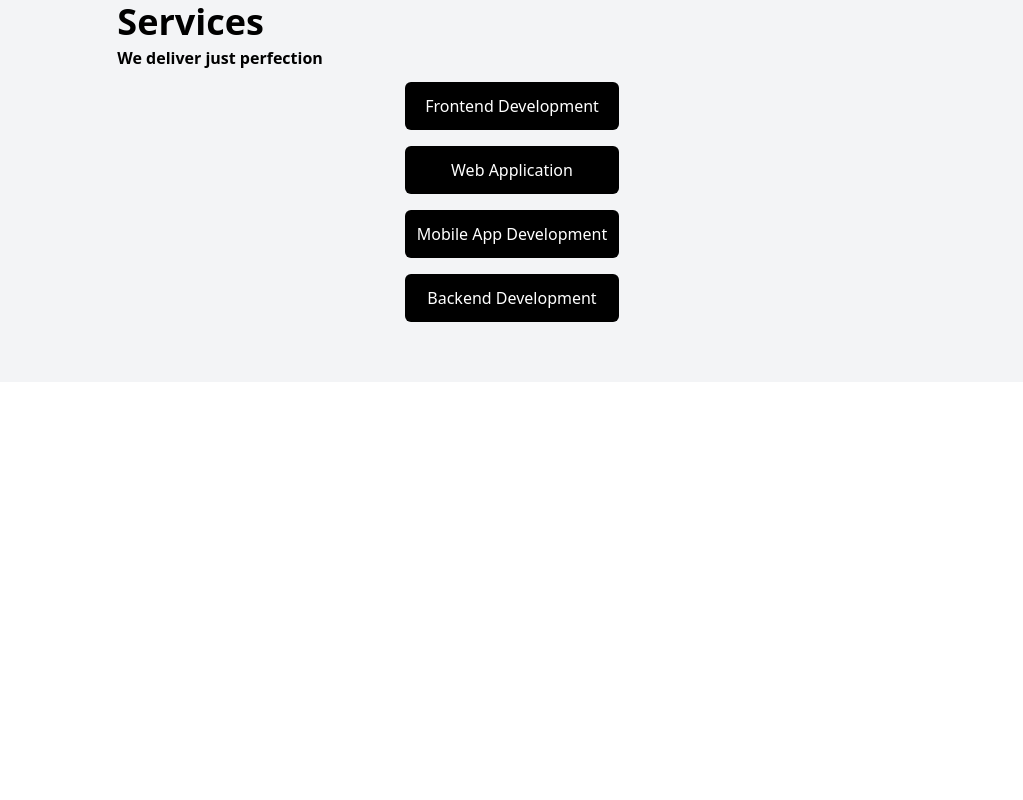
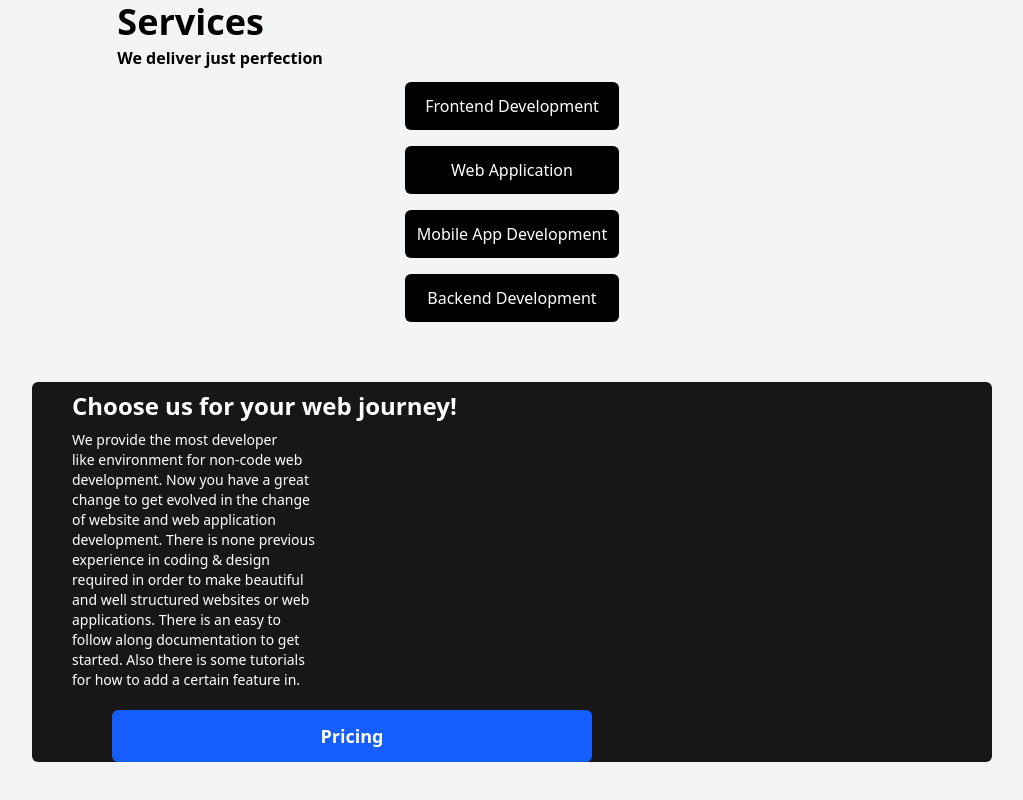
Before and after one commit to kallehahtela/frontend-react, a React (Vite) app: page / in a window 1280 px wide. Shown: the part 670-1470 px from the top of the page, without its empty margins (128-1151 px from the left). Before the commit the page ends 1052 px from the top, so only its background shows below. Built offline with nearby package versions, Linux system fonts and the light colour scheme.

Commit message:
Added a Text information box which which can be used in a multiple places all over again

```diff
--- a/src/App.tsx
+++ b/src/App.tsx
@@ -4,6 +4,7 @@ import Carousel from './components/Carousel'
 import Hero from './components/Hero'
 import InfiniteScroll from './components/InfiniteScroll'
 import Services from './components/Services'
+import TextBoxDark from './ui/TextBoxDark'
 
 
 
@@ -21,6 +22,10 @@ function App() {
         />
         <InfiniteScroll />
         <Services />
+        <TextBoxDark
+            title='Choose us for your web journey!'
+            text={`We provide the most developer <br /> like environment for non-code web <br /> development. Now you have a great <br /> change to get evolved in the change <br /> of website and web application <br /> development. There is none previous <br /> experience in coding & design <br /> required in order to make beautiful <br /> and well structured websites or web <br /> applications. There is an easy to <br /> follow along documentation to get <br /> started. Also there is some tutorials <br /> for how to add a certain feature in.`}
+          />
       </div>
     </>
   )
--- /dev/null
+++ b/src/ui/TextBoxDark.tsx
@@ -0,0 +1,36 @@
+import React from "react";
+import Button from "./Button";
+
+type TextProps = {
+    title: string;
+    text: string;
+    className?: string;
+};
+
+const TextBoxDark:React.FC<TextProps> = ({ title, text, className }) => {
+    const textParts = text.split('<br />');
+
+    return (
+        <div
+            className={`relative bg-[#171717] flex flex-col mb-10 w-3/4 text-center rounded-md py-8${className || ''}`}
+        >
+
+             {title && <p className="mt-2 font-bold text-2xl text-left text-white ml-10">{title}</p>}
+
+             <h4 className="text-sm text-left text-white ml-10 mt-2">
+                {textParts.map((part, index) => (
+                    <span key={index}>
+                        {part}
+                        {index < textParts.length -1 && <br />}
+                    </span>
+                ))}
+            </h4>
+        <Button
+            title="Pricing"
+            className="relative w-2/4 ml-20 mt-5 text-lg font-semibold"
+        />
+        </div>
+    );
+}
+
+export default TextBoxDark;
```
